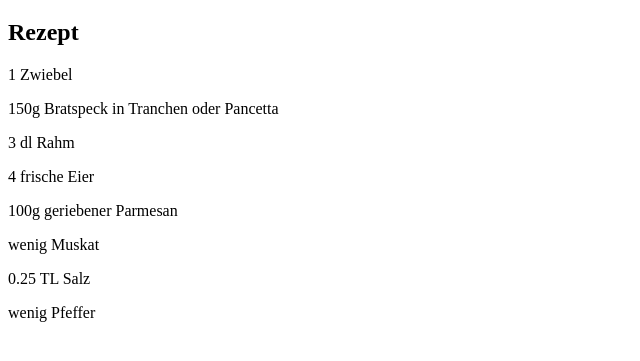
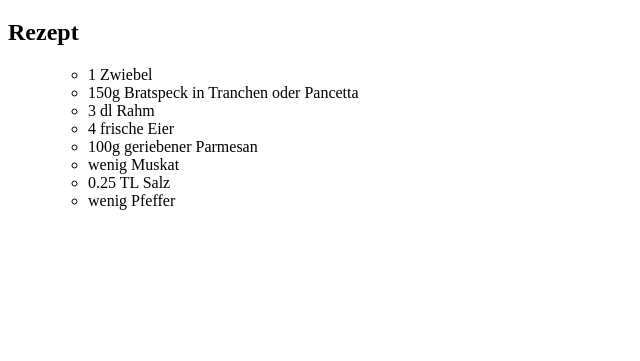
Before and after one commit to andrinruegg/Modul293MaxAnd, a plain HTML site: page H1/rezept.html in a window 1280 px wide. Shown: the part 61-422 px from the top of the page, without its empty margins (0-640 px from the left). Drawn offline with Linux system fonts and the light colour scheme.

Commit message:
switching <p> to list in H1

```diff
--- a/H1/rezept.html
+++ b/H1/rezept.html
@@ -6,17 +6,22 @@
     <title>Übung 2</title>
   </head>
   <body>
+
+
+
     <h1>Spaghetti alla carbonara</h1>
     <h2>Rezept</h2>
-
-    <p>1 Zwiebel</p>
-    <p>150g Bratspeck in Tranchen oder Pancetta</p>
-    <p>3 dl Rahm</p>
-    <p>4 frische Eier</p>
-    <p>100g geriebener Parmesan</p>
-    <p>wenig Muskat</p>
-    <p>0.25 TL Salz</p>
-    <p>wenig Pfeffer</p>
-
+    <ul>
+    <ul>
+      <li>1 Zwiebel</li>
+      <li>150g Bratspeck in Tranchen oder Pancetta</li>
+      <li>3 dl Rahm</li>
+      <li>4 frische Eier</li>
+      <li>100g geriebener Parmesan</li>
+      <li>wenig Muskat</li>
+      <li>0.25 TL Salz</li>
+      <li>wenig Pfeffer</li>
+    </ul>
+  </ul>
   </body>
 </html>
```
